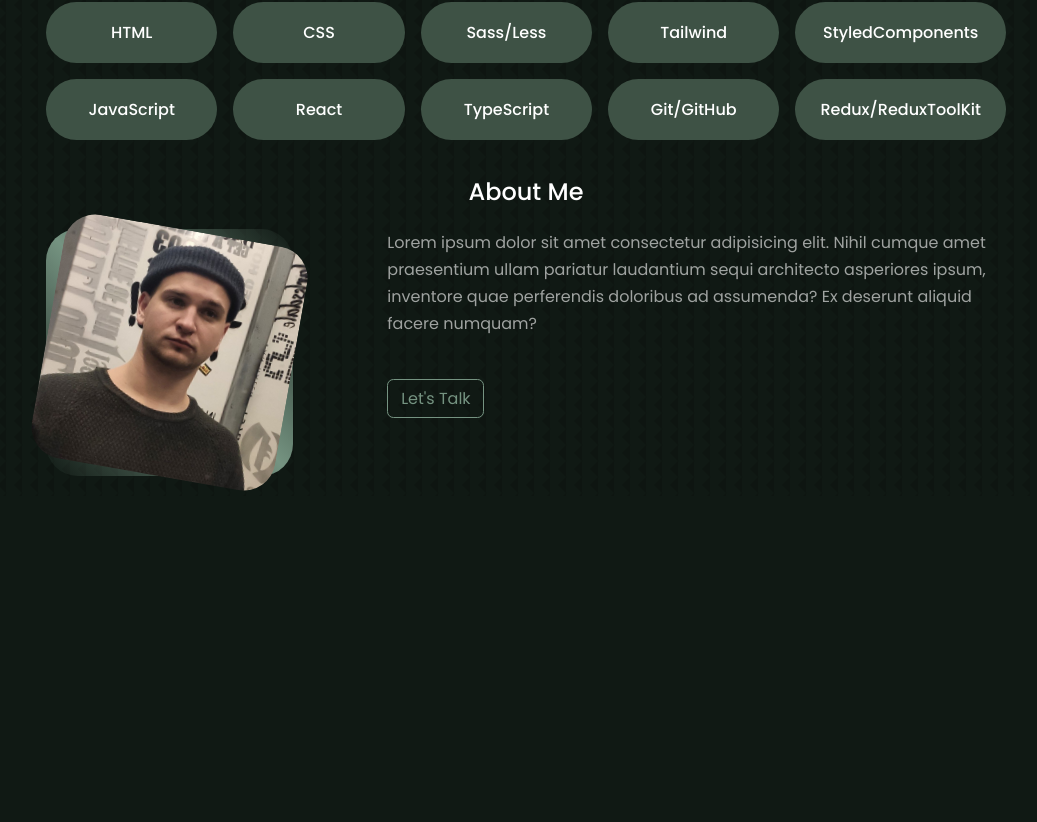
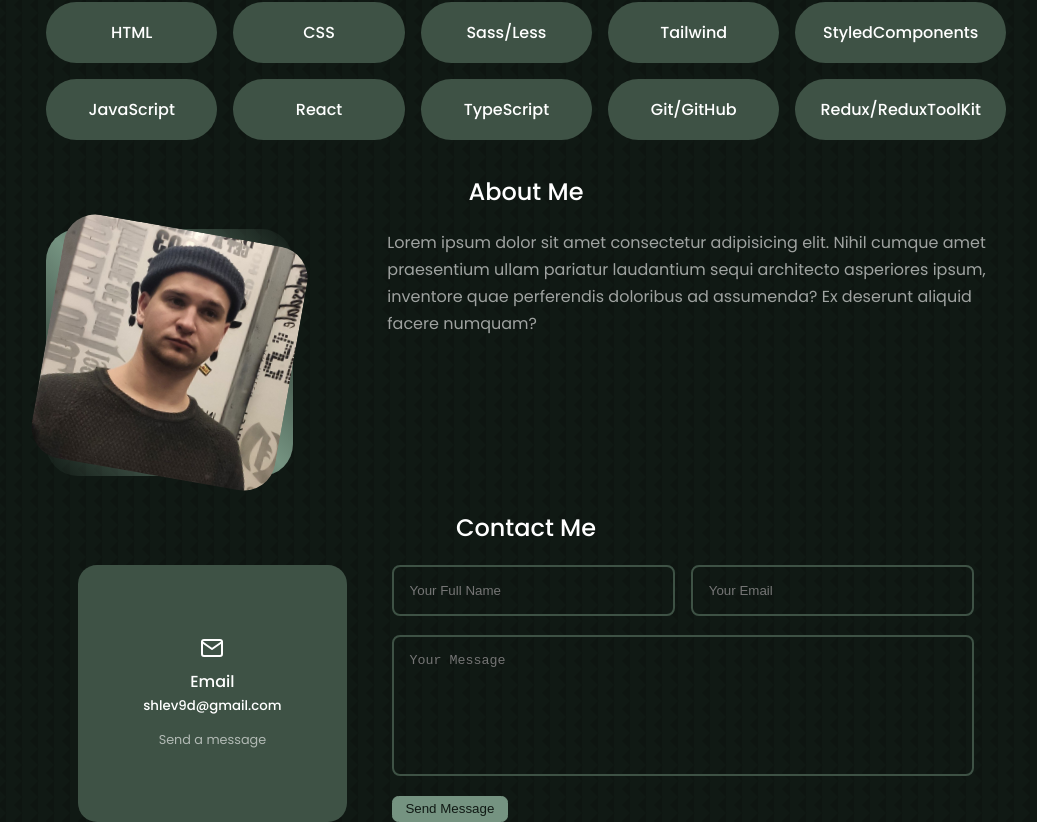
Before and after one commit to shlev9d/portfolio, a React (Create React App) app: page / in a window 1280 px wide. Shown: the part 403-1225 px from the top of the page, without its empty margins (114-1151 px from the left). Before the commit the page ends 899 px from the top, so only its background shows below. Built offline with nearby package versions, Linux system fonts and the light colour scheme.

Commit message:
create form, chance layout

```diff
--- a/src/App.jsx
+++ b/src/App.jsx
@@ -1,14 +1,16 @@
 import AboutMe from "./components/AboutMe/AboutMe";
+import Contact from "./components/Contact/Contact";
 import Header from "./components/Header/Header";
 import Skills from "./components/Skills/Skills";
 
 function App() {
   return (
-    <div >
+    <>
     <Header />
     <Skills />
     <AboutMe />
-    </div>
+    <Contact />
+    </>
   );
 }
 
--- a/src/components/AboutMe/AboutMe.jsx
+++ b/src/components/AboutMe/AboutMe.jsx
@@ -15,7 +15,6 @@ const AboutMe = () => {
 				</div>
 				<div className='about__content'>
           <p>Lorem ipsum dolor sit amet consectetur adipisicing elit. Nihil cumque amet praesentium ullam pariatur laudantium sequi architecto asperiores ipsum, inventore quae perferendis doloribus ad assumenda? Ex deserunt aliquid facere numquam?</p>
-          <a href="/" className='btn'>Let's Talk</a>
         </div>
 			</div>
 		</section>
--- a/src/components/AboutMe/aboutMe.css
+++ b/src/components/AboutMe/aboutMe.css
@@ -51,12 +51,6 @@ width: 30%;
 margin: 1rem auto 2rem;
 }
 
-.about__content{
-  display: grid;
-  place-items: center;
-
-}
-
 .about__content p {
   margin: 1rem 0 2rem;
   text-align: center;
--- /dev/null
+++ b/src/components/Contact/Contact.jsx
@@ -0,0 +1,47 @@
+import React from 'react'
+import './contact.css'
+import { FiMail } from 'react-icons/fi'
+
+const Contact = () => {
+	return (
+		<section id='contact'>
+			<h2>Contact Me</h2>
+			<div className='container contact__container'>
+				{/* <div className='contact__options'> */}
+				<article className='contact__option'>
+					<FiMail className='contact__icon' />
+					<h4>Email</h4>
+					<h5>shlev9d@gmail.com</h5>
+					<a href='/' target={'_blank'}>
+						Send a message
+					</a>
+				</article>
+				{/* </div> */}
+
+				<form action=''>
+					<div className='form__input'>
+						<input
+						type='text'
+						name='name'
+						placeholder='Your Full Name'
+						required
+					/>
+					<input type='email' name='email' placeholder='Your Email' required />
+					</div>
+
+					<textarea
+						name='message'
+						rows='7'
+						placeholder='Your Message'
+						required
+					></textarea>
+					<button className='btn btn-primary' type='submit'>
+						Send Message
+					</button>
+				</form>
+			</div>
+		</section>
+	)
+}
+
+export default Contact
--- /dev/null
+++ b/src/components/Contact/contact.css
@@ -0,0 +1,70 @@
+.container.contact__container {
+	width: 70%;
+	display: grid;
+	grid-template-columns: 30% 65%;
+	gap: 5%;
+}
+
+.contact__option {
+	background: var(--color-bg-variant);
+	padding: 1.2rem;
+	border-radius: 1.2rem;
+	border: 1px solid transparent;
+	transition: var(--transition);
+	display: flex;
+	justify-content: center;
+	align-items: center;
+	flex-direction: column;
+}
+
+.contact__option:hover {
+	background: transparent;
+	border-color: var(--color-primary-variant);
+}
+
+.contact__option a {
+	margin-top: 0.7rem;
+	display: inline-block;
+	font-size: 0.8rem;
+	color: var(--color-light);
+}
+
+.contact__icon {
+	font-size: 1.5rem;
+	margin-bottom: 0.5rem;
+}
+
+form {
+	display: flex;
+	flex-direction: column;
+	gap: 1.2rem;
+}
+
+.form__input {
+	display: flex;
+  gap: 1rem;
+}
+
+input,
+textarea {
+	width: 100%;
+	padding: 1rem;
+	border-radius: 0.5rem;
+	background: transparent;
+	border: 2px solid var(--color-bg-variant);
+	resize: none;
+	color: var(--color-white);
+}
+
+@media screen and (max-width: 1024px) {
+	.container.contact__container {
+		grid-template-columns: 1fr;
+		gap: 1rem;
+	}
+}
+
+@media screen and (max-width: 680px) {
+	.container.contact__container {
+		width: 90%;
+	}
+}
```
